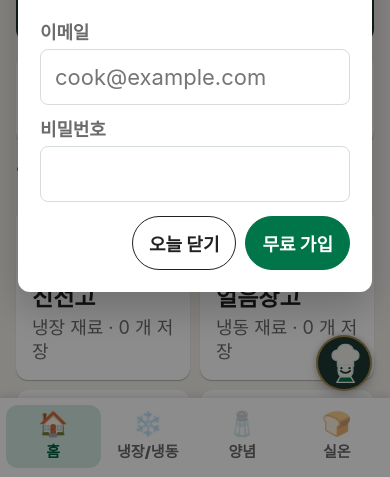
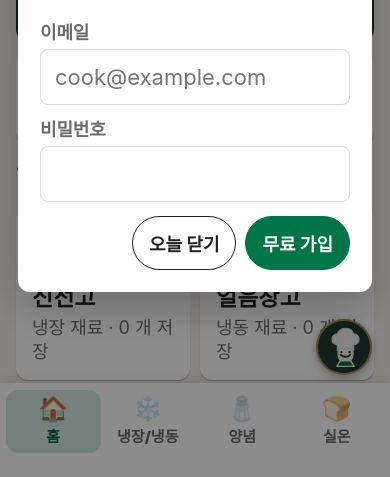
Before and after one commit to elsa9598/cook, a website built with Vite: page index.html in a window 390 px wide. Shown: the part 367-844 px from the top of the page. Built offline with nearby package versions, Linux system fonts and the light colour scheme.

Commit message:
Keep bottom nav above the device navigation buttons
Give the bottom tab bar a guaranteed minimum bottom gap with
max(env(safe-area-inset-bottom), 24px) so the tabs stay above the phone's
system navigation buttons even when the OS reports a 0 inset; bump content
padding and lift the FAB to match.

Co-Authored-By: Claude Opus 4.8 <noreply@anthropic.com>

```diff
--- a/src/styles.css
+++ b/src/styles.css
@@ -200,7 +200,7 @@ button {
   overflow-y: auto;
   -webkit-overflow-scrolling: touch;
   overscroll-behavior: contain;
-  padding: 16px 16px calc(92px + env(safe-area-inset-bottom));
+  padding: 16px 16px calc(84px + max(env(safe-area-inset-bottom), 24px));
 }
 
 .hero-band {
@@ -882,7 +882,9 @@ button {
   gap: 0;
   background: var(--white);
   box-shadow: 0 -2px 8px rgba(0, 0, 0, 0.12);
-  padding: 7px 6px calc(9px + env(safe-area-inset-bottom));
+  /* Keep the tabs clearly above the device nav buttons even when the OS
+     reports a 0 safe-area inset (e.g. Android 3-button nav). */
+  padding: 7px 6px max(env(safe-area-inset-bottom), 24px);
 }
 
 .bottom-tab {
@@ -915,7 +917,7 @@ button {
 .fab {
   position: fixed;
   right: max(18px, calc((100vw - 430px) / 2 + 18px));
-  bottom: 86px;
+  bottom: calc(78px + max(env(safe-area-inset-bottom), 24px));
   z-index: 35;
   width: 56px;
   height: 56px;
@@ -1174,7 +1176,7 @@ button {
   }
 
   .content {
-    padding: 18px 16px calc(108px + env(safe-area-inset-bottom));
+    padding: 18px 16px calc(100px + max(env(safe-area-inset-bottom), 24px));
   }
 
   .hero-title {
```
